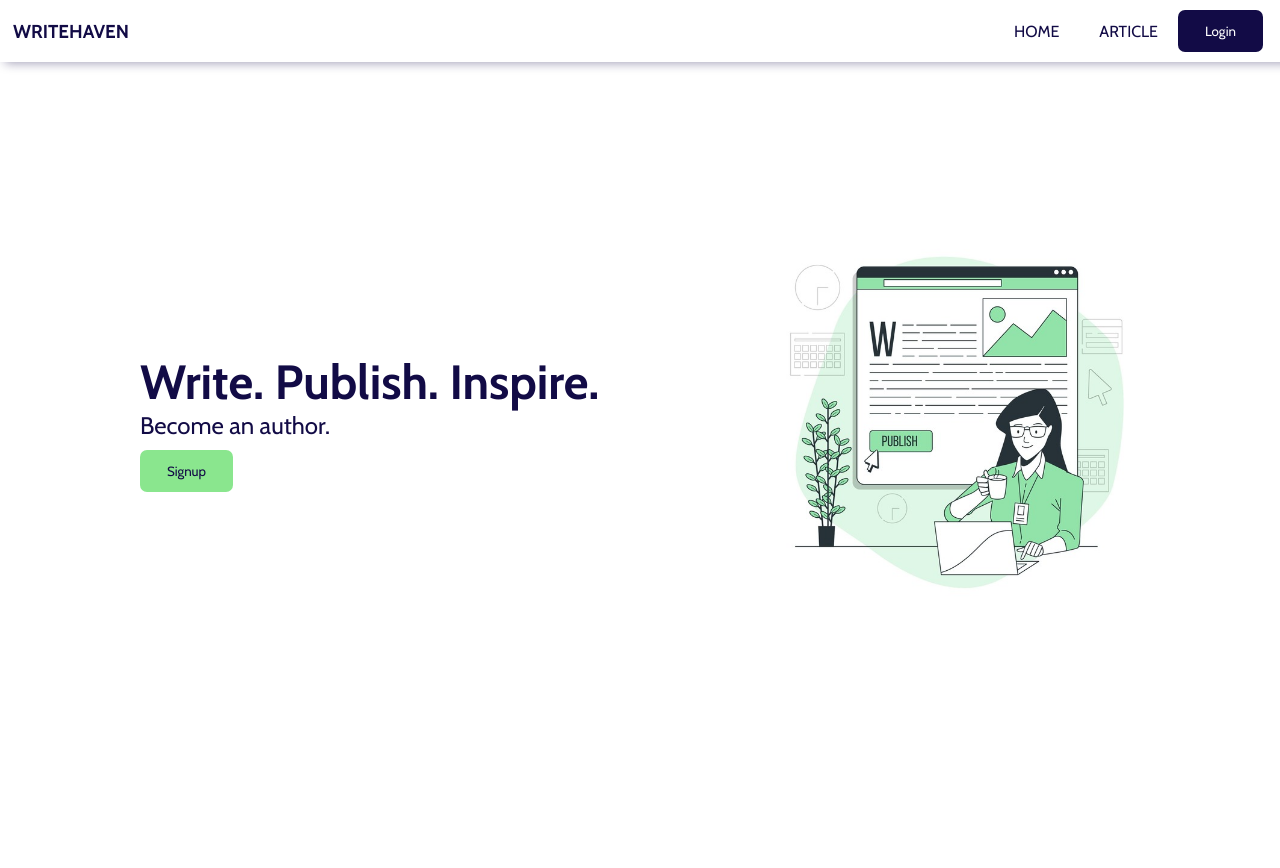
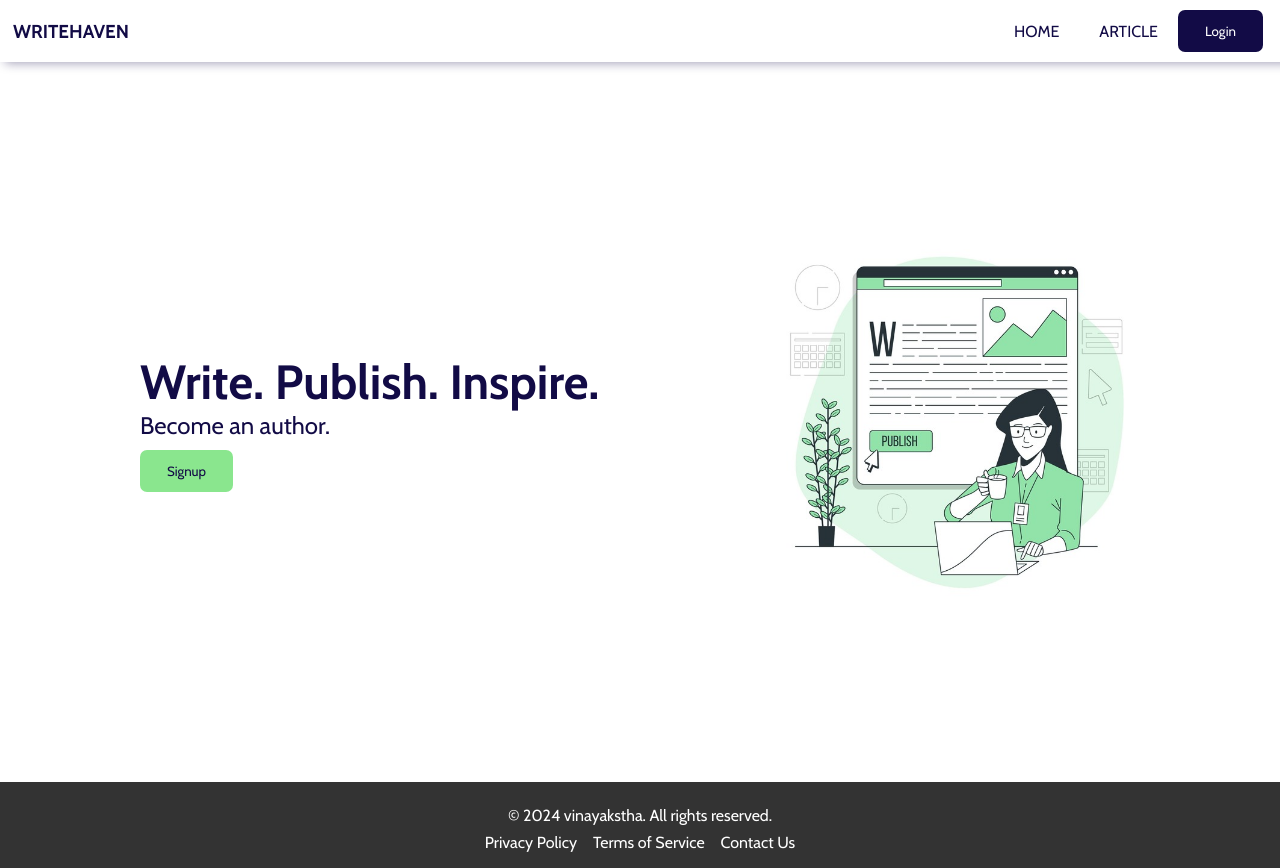
Before and after one commit to vinayakstha/Blog-Website, a React (Vite) app: page / in a window 1280 px wide. Before the commit the page ends 800 px from the top, so only its background shows below. Built offline with nearby package versions, Linux system fonts and the light colour scheme.

Commit message:
error page

```diff
--- a/src/components/public/Error.jsx
+++ b/src/components/public/Error.jsx
@@ -1,6 +1,11 @@
+import ErrorCSS from "./Error.module.css";
 function Error() {
     return (
-        <h1>error</h1>
+        <div className={ErrorCSS["error-main-container"]}>
+            <div className={ErrorCSS["error-child-container"]}>
+
+            </div>
+        </div>
     )
 }
 export default Error;
--- /dev/null
+++ b/src/components/public/Error.module.css
@@ -0,0 +1,15 @@
+.error-main-container {
+    height: 90vh;
+    width: 100%;
+    display: flex;
+    justify-content: center;
+    align-items: center;
+}
+
+.error-child-container {
+    width: 300px;
+    height: 300px;
+    background: url(src/assets/errorImage.jpg);
+    background-size: cover;
+    background-position: center;
+}
--- /dev/null
+++ b/src/components/public/Footer.jsx
@@ -0,0 +1,18 @@
+import FooterCSS from "./Footer.module.css";
+
+function Footer() {
+    return (
+        <footer className={FooterCSS["footer"]}>
+            <div className={FooterCSS["container"]}>
+                <p className={FooterCSS["text"]}>© {new Date().getFullYear()} vinayakstha. All rights reserved.</p>
+                <div className={FooterCSS["links"]}>
+                    <a href="/privacy" className={FooterCSS["link"]}>Privacy Policy</a>
+                    <a href="/terms" className={FooterCSS["link"]}>Terms of Service</a>
+                    <a href="/contact" className={FooterCSS["link"]}>Contact Us</a>
+                </div>
+            </div>
+        </footer>
+    );
+}
+
+export default Footer;
--- /dev/null
+++ b/src/components/public/Footer.module.css
@@ -0,0 +1,31 @@
+footer {
+    background-color: #333;
+    color: #fff;
+    padding: 1rem 0;
+    text-align: center;
+}
+
+.container {
+    max-width: 1200px;
+    margin: 0 auto;
+    padding: 0 1rem;
+}
+
+.text {
+    color: #fff;
+    margin: 0.5rem 0;
+}
+
+.links {
+    margin-top: 0.5rem;
+}
+
+.link {
+    color: #fff;
+    text-decoration: none;
+    margin: 0 0.5rem;
+}
+
+.link:hover {
+    text-decoration: underline;
+}
--- a/src/components/public/Home.jsx
+++ b/src/components/public/Home.jsx
@@ -1,5 +1,4 @@
 import { useNavigate } from "react-router-dom";
-import Navbar from "./NavBar";
 import HomeCSS from "./Home.module.css";
 function Home() {
     const navigate = useNavigate();
--- a/src/components/public/Layout.jsx
+++ b/src/components/public/Layout.jsx
@@ -1,4 +1,5 @@
 import { Outlet } from "react-router-dom";
+import Footer from "./Footer";
 import Navbar from "./NavBar";
 
 function Layout() {
@@ -6,6 +7,7 @@ function Layout() {
         <>
             <Navbar />
             <Outlet />
+            <Footer />
         </>
     )
 }
```
Also changed, not shown: src/assets/errorImage.jpg (added).
